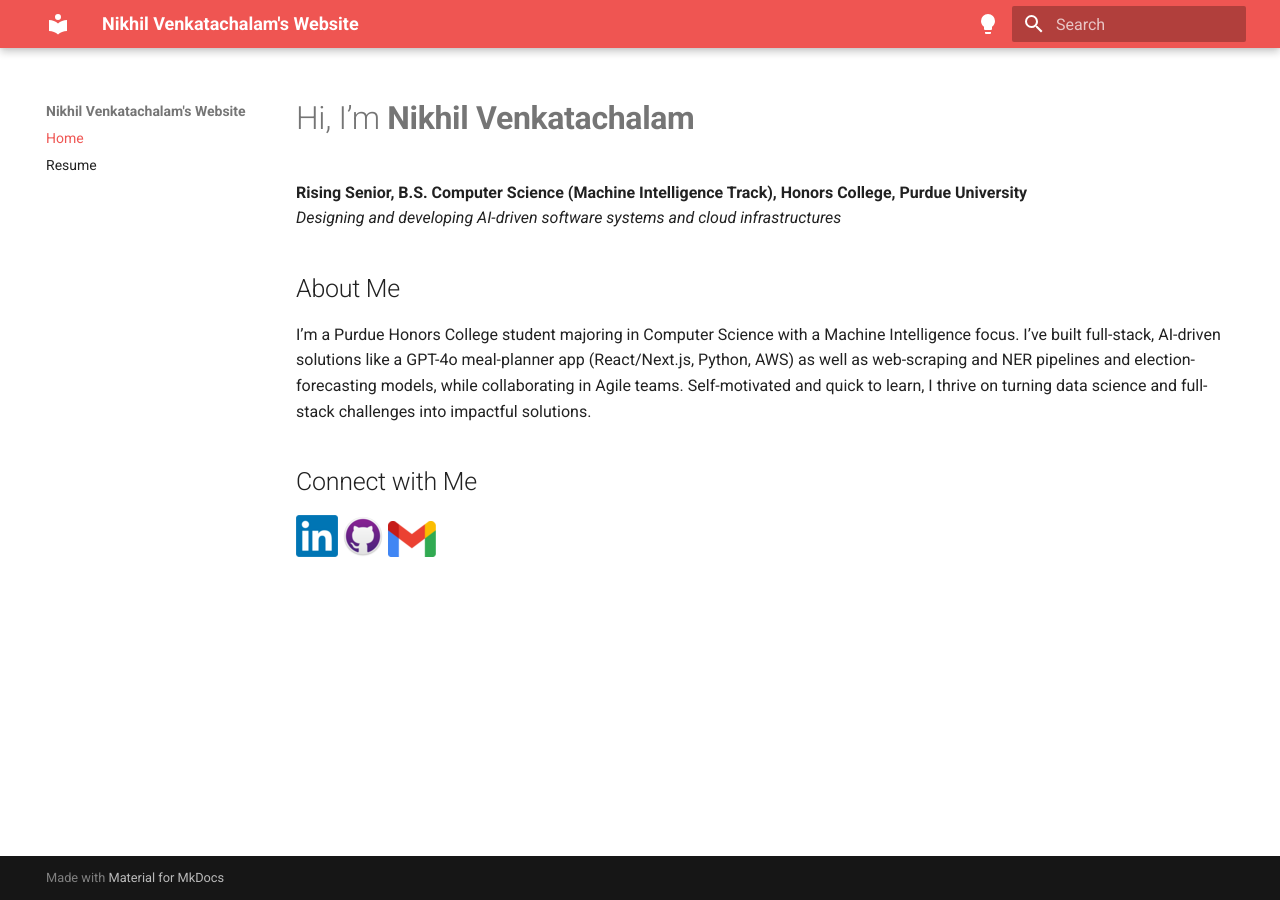
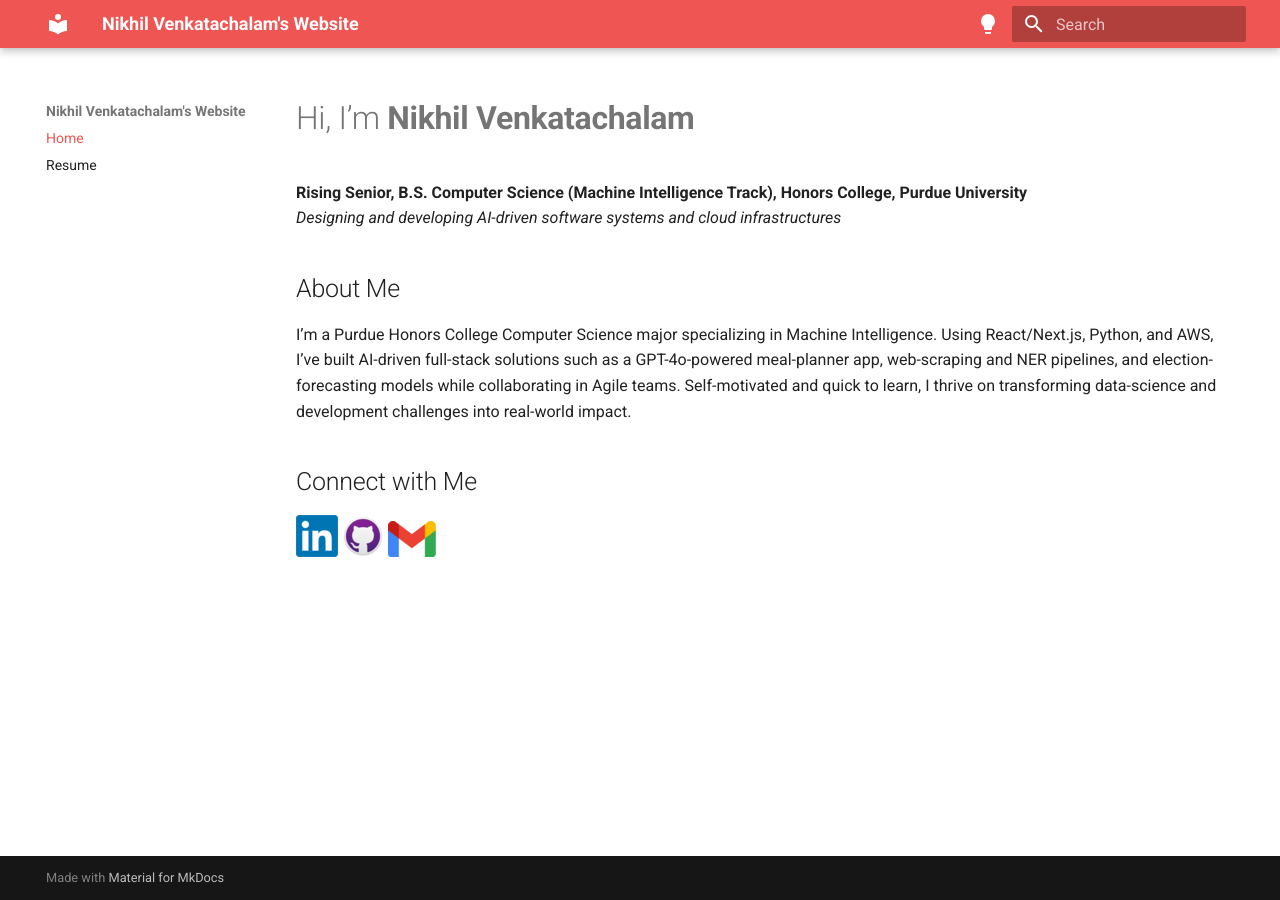
Before and after one commit to heatstroke1234/resume-static-site, an MkDocs documentation site: the page built from docs/index.md, in a window 1280 px wide. Built offline with MkDocs 1.6.1 and Material for MkDocs 9.7.7, drawn with Linux system fonts in a browser that asks for light colours.

Commit message:
minor intro change (again)

```diff
--- a/docs/index.md
+++ b/docs/index.md
@@ -9,7 +9,8 @@ hide:
 *Designing and developing AI-driven software systems and cloud infrastructures*
 
 ## About Me
-I’m a Purdue Honors College student majoring in Computer Science with a Machine Intelligence focus.  I’ve built full-stack, AI-driven solutions like a GPT-4o meal-planner app (React/Next.js, Python, AWS) as well as web-scraping and NER pipelines and election-forecasting models, while collaborating in Agile teams. Self-motivated and quick to learn, I thrive on turning data science and full-stack challenges into impactful solutions.
+I’m a Purdue Honors College Computer Science major specializing in Machine Intelligence. Using React/Next.js, Python, and AWS, I’ve built AI-driven full-stack solutions such as a GPT-4o-powered meal-planner app, web-scraping and NER pipelines, and election-forecasting models while collaborating in Agile teams. Self-motivated and quick to learn, I thrive on transforming data-science and development challenges into real-world impact.
+
 
 ## Connect with Me
 [![linkedin.com/in/nikhilv123](images/linkedin.png)](https://www.linkedin.com/in/nikhilv123/)
```
